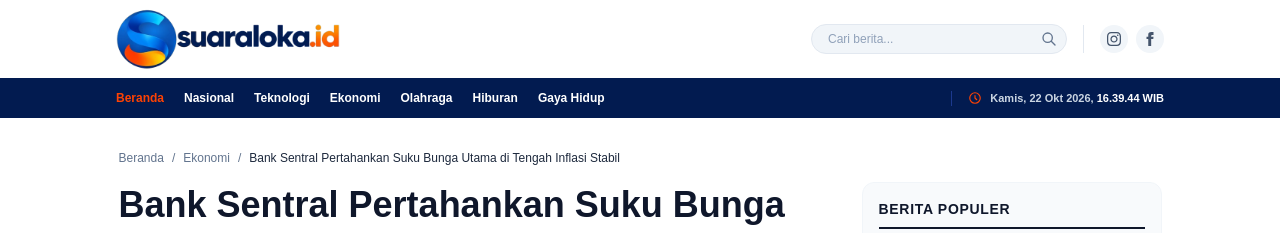
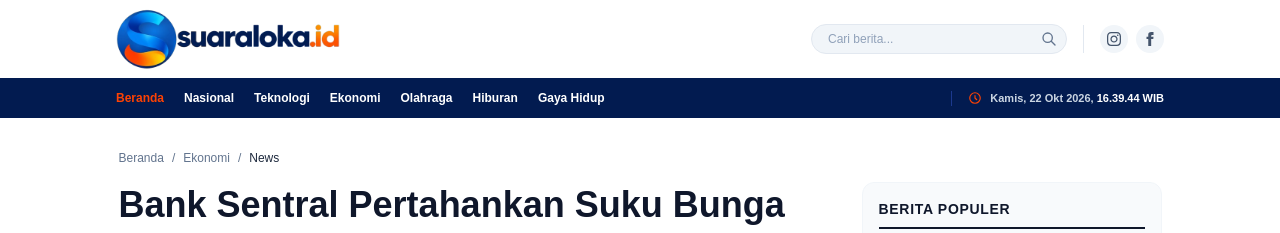
Before and after one commit to marizathfy/suaraloka, a Next.js app: page /bank-sentral-pertahankan-suku-bunga-utama in a window 1280 px wide. Shown: the top 233 px of the page. Built offline with nearby package versions, Linux system fonts and the light colour scheme.

Commit message:
fix: successful build setup for production deployment

```diff
--- a/app/[slug]/page.tsx
+++ b/app/[slug]/page.tsx
@@ -59,7 +59,7 @@ export default async function NewsDetailPage({ params }: DetailPageProps) {
           </Link>
           <span>/</span>
           <span className="text-slate-800 font-medium truncate max-w-[250px] sm:max-w-[400px]">
-            {news.title}
+            News
           </span>
         </nav>
 
```
